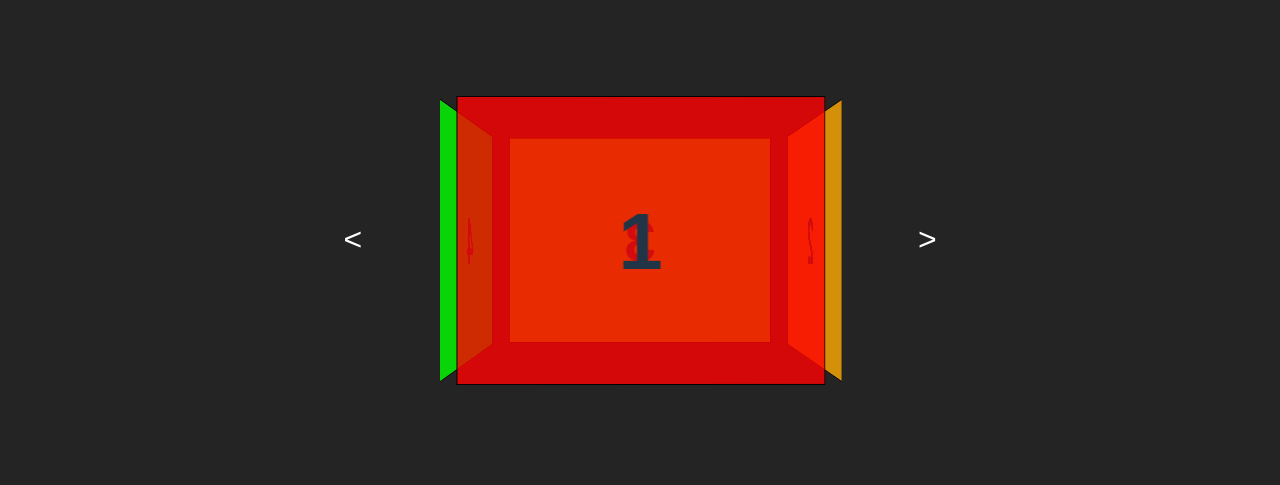
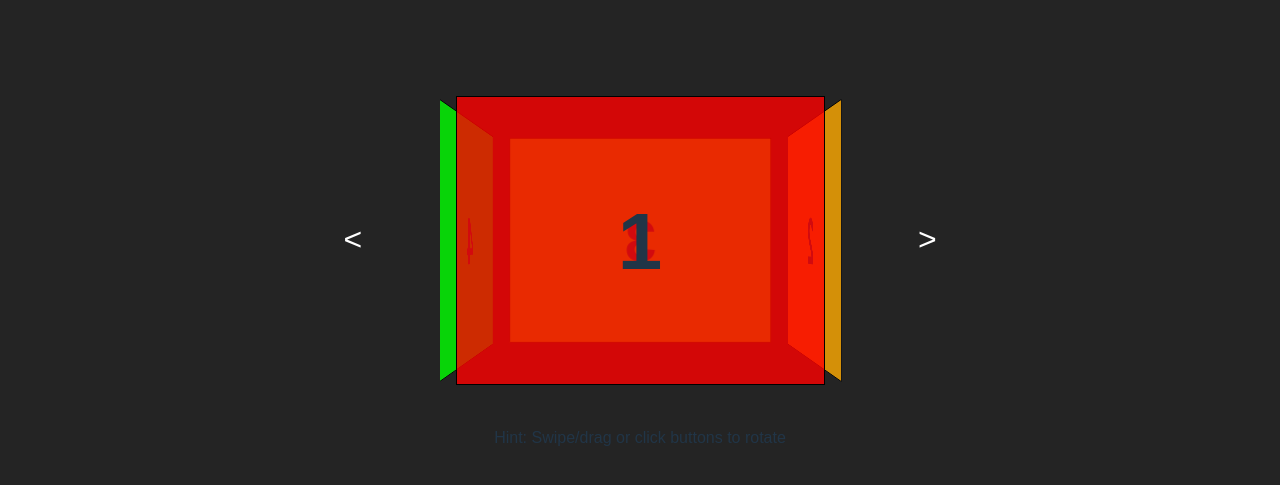
Before and after one commit to henri-climber/Portfolio-V2, a React (Vite) app in the folder portfolio_v2/: page / in a window 1280 px wide. Shown: the part 639-1124 px from the top of the page. Built offline with nearby package versions, Linux system fonts and the light colour scheme.

Commit message:
improved functionalry

```diff
--- a/portfolio_v2/src/components/Skills/skills2.jsx
+++ b/portfolio_v2/src/components/Skills/skills2.jsx
@@ -18,19 +18,6 @@ const Carousel = () => {
     carouselRef.current.style.transform = `translateZ(${-radius}px) rotateY(${angle}deg)`;
   };
 
-  // auto rotation
-  const [autoRotate, setAutoRotate] = useState(null);
-
-  const startAutoRotate = () => {
-    setAutoRotate(setTimeout(() => {
-      setSelectedIndex((prevSelectedIndex) => prevSelectedIndex + 1);
-      startAutoRotate();
-    }, 3000)); // rotate every 3 seconds
-  };
-
-  const stopAutoRotate = () => {
-    clearTimeout(autoRotate);
-  };
 
   const handleUserAction = () => {
     stopAutoRotate();
@@ -107,14 +94,11 @@ const Carousel = () => {
     };
   }, []);
 
-  // Start auto-rotate when the component mounts
-  useEffect(() => {
-    startAutoRotate();
-    return stopAutoRotate; // clean up on unmount
-  }, []);
+
 
 // Render the carousel JSX
 return (
+  <div className="skills2">
     <div className="scene">
       <button onClick={handlePrevious} className="carousel-button previous-button">&lt;</button>
 
@@ -129,6 +113,13 @@ return (
       </div>
       <button onClick={handleNext} className="carousel-button next-button">&gt;</button>
     </div>
+
+    <div className="hint">
+      Hint: Swipe/drag or click buttons to rotate
+    </div>
+
+  </div>
+
   );
 };
 
--- a/portfolio_v2/src/components/Skills/skills2.scss
+++ b/portfolio_v2/src/components/Skills/skills2.scss
@@ -16,6 +16,15 @@ body {
   text-align: center;
 }
 
+
+
+.carousel-button{
+  font-size: 20px;
+  color: red;
+  margin-bottom: 20px;
+
+}
+
 .scene {
   margin: 40px 0;
   position: relative;
@@ -25,6 +34,11 @@ body {
   perspective: 1000px;
 }
 
+.hint {
+  margin-top: -64px;
+  font-size: 16px;
+
+}
 
 .carousel {
   width: 100%;
```
